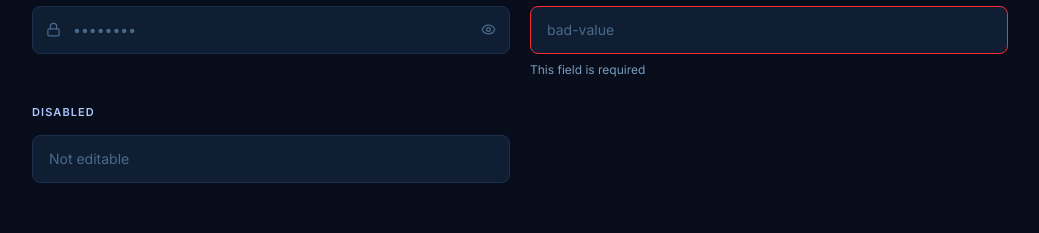
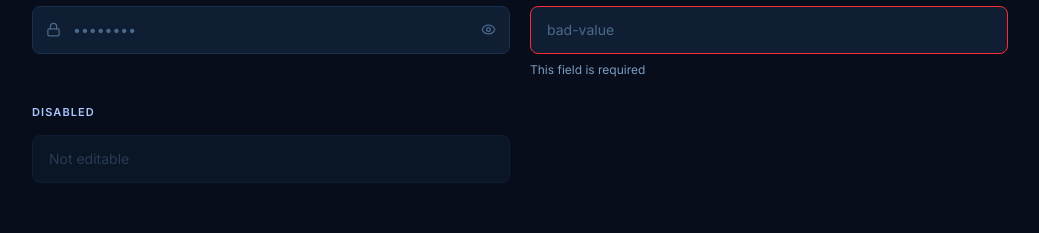
Before and after one commit to nuttapongsean/woxa-brokers-list-frontend, a Next.js app: page /en/dev in a window 1280 px wide. Shown: the part 1800-2033 px from the top of the page, without its empty margins (120-1159 px from the left). Built offline with nearby package versions, Linux system fonts and the light colour scheme; no server answers.

Commit message:
feat: add disabled state styles to input component

```diff
--- a/components/ui/Input.tsx
+++ b/components/ui/Input.tsx
@@ -59,6 +59,7 @@ export const Input = forwardRef<HTMLInputElement, InputProps>(
             className={cn(
               'w-full bg-input border border-line rounded-lg py-[13px] text-sm text-ink-muted placeholder:text-ink-dim',
               'transition-colors focus:outline-none focus:border-line-focus focus:bg-input-focus focus:text-ink',
+              'disabled:opacity-50 disabled:cursor-not-allowed disabled:select-none',
               iconLeft ? 'pl-10 pr-4' : 'px-4',
               iconRight || rightAction ? 'pr-10' : '',
               error ? 'border-red-500 focus:border-red-500' : '',
```
